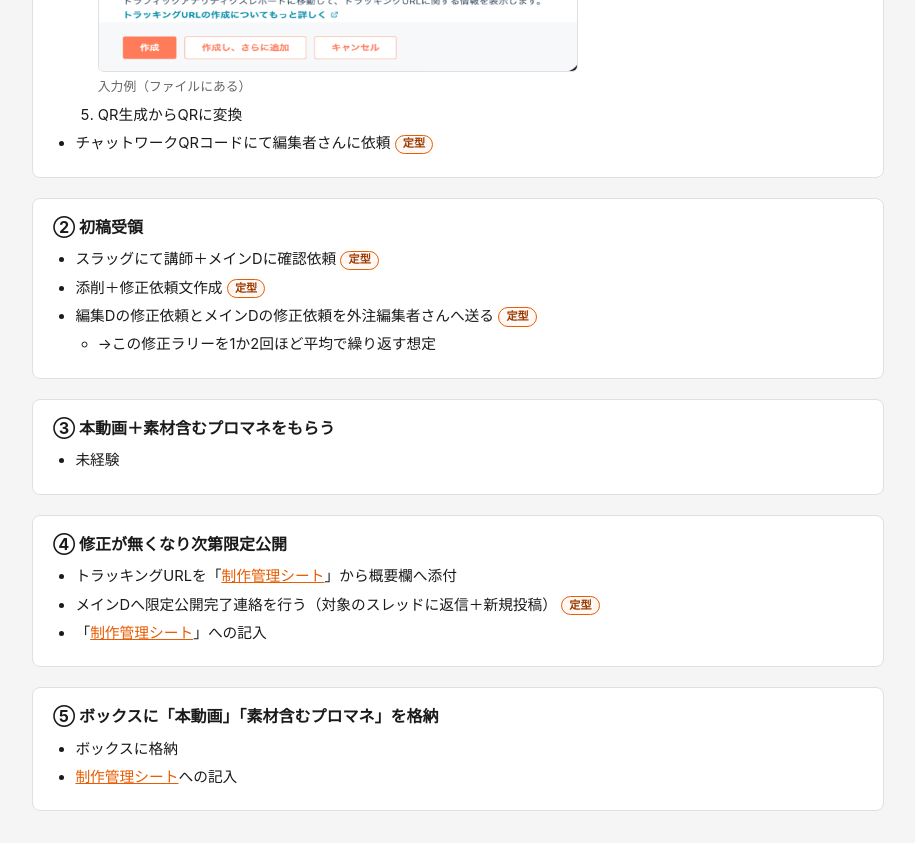
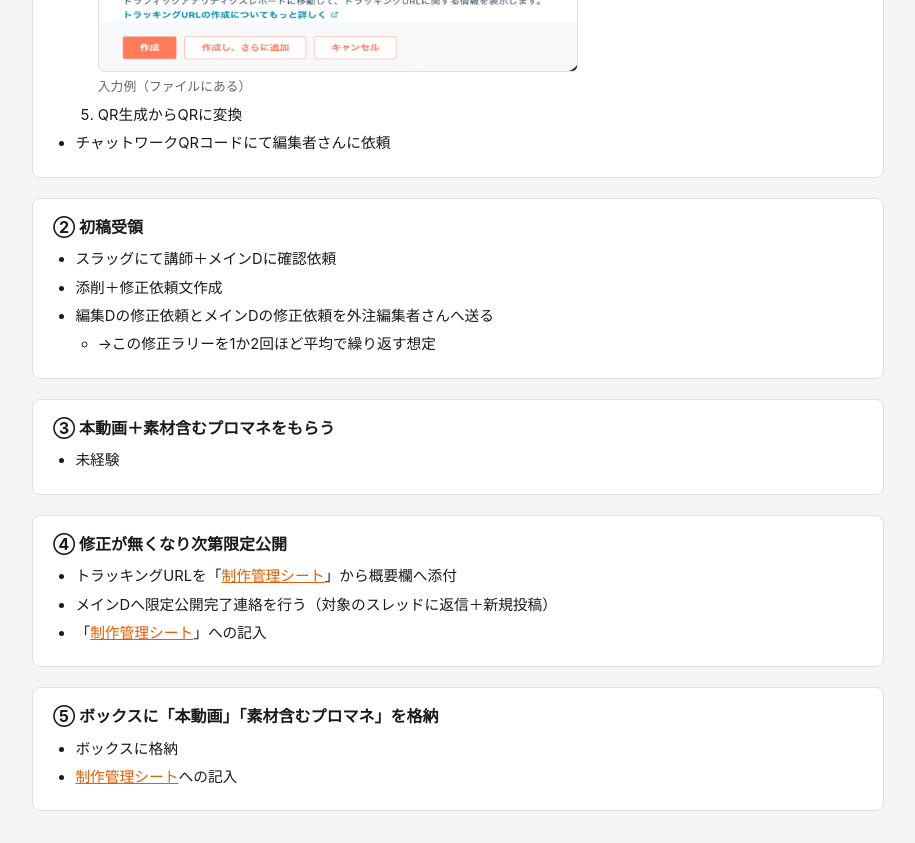
Before and after one commit to TatsuyaFushimi/flare-links, a plain HTML site: page memo.html in a window 1280 px wide. Shown: the part 960-1803 px from the top of the page, without its empty margins (182-1097 px from the left). Drawn offline with Linux system fonts and the light colour scheme.

Commit message:
Flare Links: 入社時メモの「定型」バッジと関連CSSを削除
Co-Authored-By: Claude Opus 5.5 <noreply@anthropic.com>

```diff
--- a/memo.html
+++ b/memo.html
@@ -36,16 +36,16 @@
             <li>QR生成からQRに変換</li>
           </ol>
         </li>
-        <li>チャットワークQRコードにて編集者さんに依頼 <span class="badge">定型</span></li>
+        <li>チャットワークQRコードにて編集者さんに依頼</li>
       </ul>
     </section>
 
     <section class="memo-step">
       <h3>② 初稿受領</h3>
       <ul>
-        <li>スラッグにて講師＋メインDに確認依頼 <span class="badge">定型</span></li>
-        <li>添削＋修正依頼文作成 <span class="badge">定型</span></li>
-        <li>編集Dの修正依頼とメインDの修正依頼を外注編集者さんへ送る <span class="badge">定型</span>
+        <li>スラッグにて講師＋メインDに確認依頼</li>
+        <li>添削＋修正依頼文作成</li>
+        <li>編集Dの修正依頼とメインDの修正依頼を外注編集者さんへ送る
           <ul>
             <li>→この修正ラリーを1か2回ほど平均で繰り返す想定</li>
           </ul>
@@ -64,7 +64,7 @@
       <h3>④ 修正が無くなり次第限定公開</h3>
       <ul>
         <li>トラッキングURLを「<a href="https://docs.google.com/spreadsheets/d/1VswrYvsGmY7hKLXwIjh9cptVHqhwthCiy5hatLvn-A4/edit?gid=706953571#gid=706953571" target="_blank" rel="noopener noreferrer">制作管理シート</a>」から概要欄へ添付</li>
-        <li>メインDへ限定公開完了連絡を行う（対象のスレッドに返信＋新規投稿） <span class="badge">定型</span></li>
+        <li>メインDへ限定公開完了連絡を行う（対象のスレッドに返信＋新規投稿）</li>
         <li>「<a href="https://docs.google.com/spreadsheets/d/1VswrYvsGmY7hKLXwIjh9cptVHqhwthCiy5hatLvn-A4/edit?gid=706953571#gid=706953571" target="_blank" rel="noopener noreferrer">制作管理シート</a>」への記入</li>
       </ul>
     </section>
--- a/styles.css
+++ b/styles.css
@@ -234,19 +234,6 @@ header h1 {
   color: var(--sub);
 }
 
-.badge {
-  display: inline-block;
-  font-size: 0.7rem;
-  font-weight: 600;
-  line-height: 1.4;
-  padding: 0.05rem 0.45rem;
-  border-radius: 999px;
-  color: var(--note-text);
-  background: var(--note-bg);
-  border: 1px solid var(--accent);
-  vertical-align: middle;
-}
-
 .memo-figure {
   margin: 0.6rem 0 0.4rem;
 }
```
